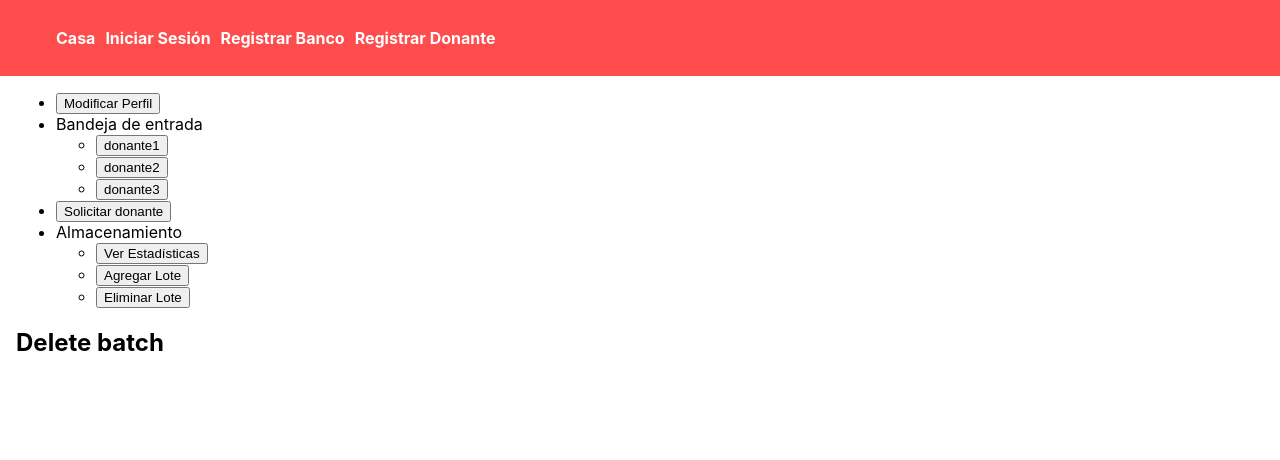
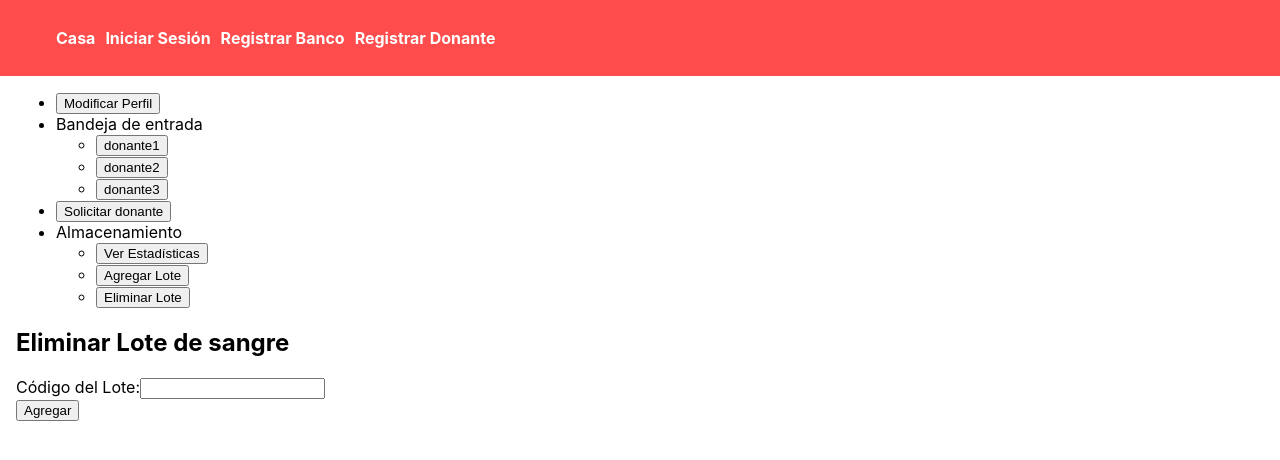
Before and after one commit to ElCabris/blood-bank, a React (Create React App) app in the folder frontend/: page /bank in a window 1280 px wide. Both pictures are taken after a click on the button "Eliminar Lote". Shown: the top 460 px of the page. Built offline with nearby package versions, Linux system fonts and the light colour scheme.

Commit message:
feat: react implementation delete blood batch (#36)
The view to delete batches is implemented in the bank's home page

- BankHome.js: component to delete batches
- DeletBatch.js: Access to functionality is added

- solve #14

```diff
--- a/frontend/src/pages/BankHome.js
+++ b/frontend/src/pages/BankHome.js
@@ -1,6 +1,7 @@
 import {MenuBank} from "../components/Menu";
 import {useState} from "react";
 import AddBatch from "./AddBatch";
+import DeleteBatch from "./DeleteBatch";
 
 function BankHome() {
 	const [activateComponent, setActivateComponent] = useState('edit-profile');
@@ -17,7 +18,7 @@ function BankHome() {
 			case 'add batch':
 				return <AddBatch />;
 			case 'delete batch':
-				return <h2>Delete batch</h2>;
+				return <DeleteBatch />;
 			default:
 				return <h2>Error</h2>;
 		}
--- /dev/null
+++ b/frontend/src/pages/DeleteBatch.js
@@ -0,0 +1,39 @@
+import { useState } from "react";
+import InputData from '../components/InputData'
+function DeleteBatch() {
+	const [codeBatch, setCodeBatch] = useState("");
+	const [resultMessage, setResultMessage] = useState("");
+	const [messageColor, setMessageColor] = useState("");
+
+	const submitBatch = () => {
+		if (codeBatch === '') {
+			setResultMessage("El lote seleccionado no se ha encontrado");
+			setMessageColor("red");
+		} else {
+			setResultMessage(`El lote con código "${codeBatch}" ha sido eliminado correctamente.`);
+			setMessageColor("green");
+			setCodeBatch("");
+		}
+	};
+
+	return (
+		<>
+			<div>
+		<h2>Eliminar Lote de sangre</h2>
+		<InputData
+		id="code-batch"
+		value={codeBatch}
+		onChange={(e) => setCodeBatch(e.target.value)}
+		>
+		Código del Lote:
+		</InputData>
+		<button onClick={submitBatch}>Agregar</button>
+		</div>
+		<div id="result" style={{ color: messageColor}}>
+		{resultMessage}
+		</div>
+		</>
+	);
+}
+
+export default DeleteBatch;
```
